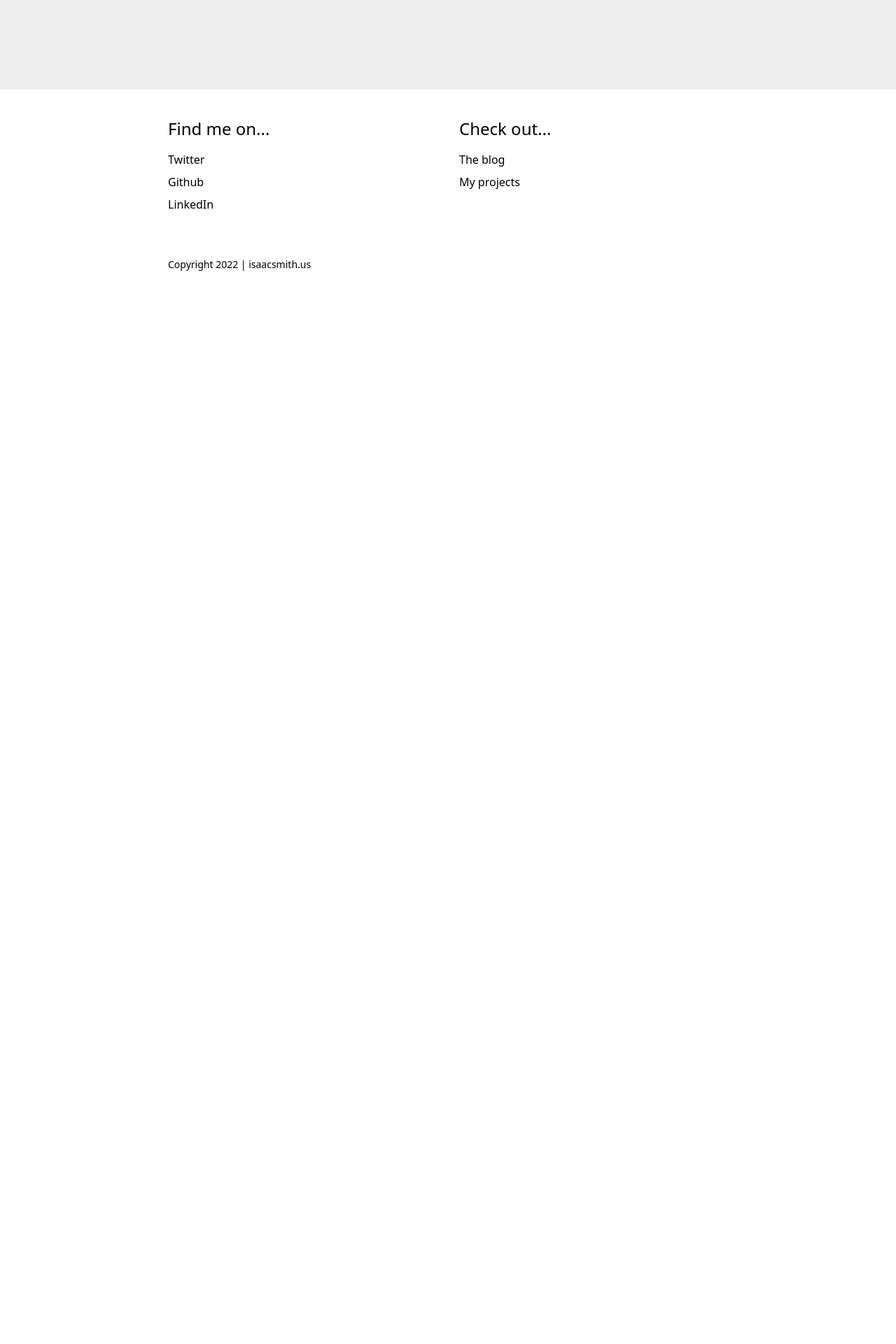
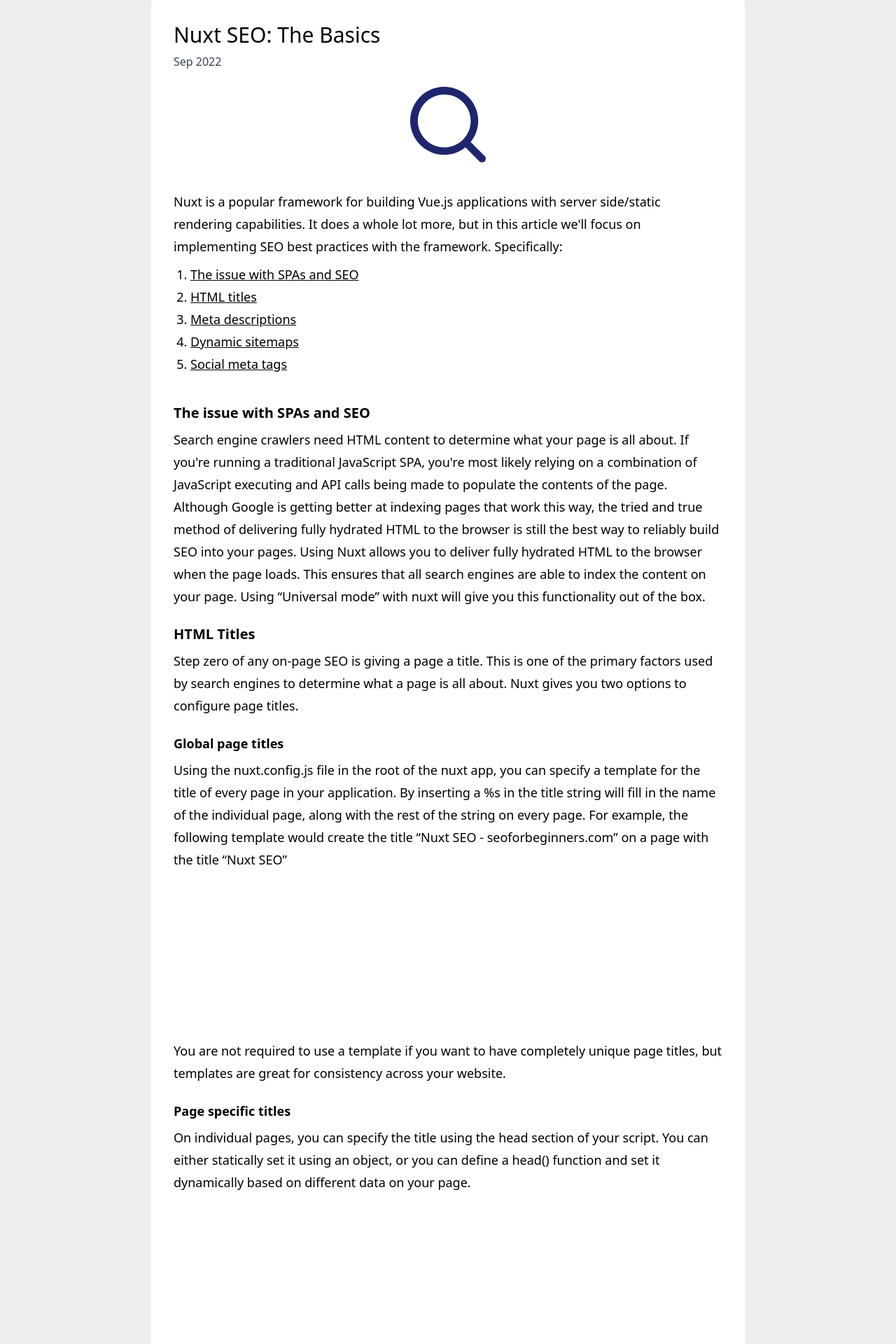
Before and after one commit to IsaacASmith/isaacasmith.github.io, a Nuxt app in the folder src/site/: page /blog/2022/nuxt-seo-basics in a window 1280 px wide. Shown: the part 160-2080 px from the top of the page at 70% size. Before the commit the page ends 800 px from the top, so only its background shows below. Built offline with nearby package versions, Linux system fonts and the light colour scheme; no server answers.

Commit message:
add nuxt SEO article

```diff
--- /dev/null
+++ b/src/site/pages/blog/2022/nuxt-seo-basics.vue
@@ -0,0 +1,168 @@
+<template>
+  <div>
+    <PostLayout :title="nuxtSEOBasicsPostDefinition.title" :publish-date="nuxtSEOBasicsPostDefinition.publishDate"
+      :tags="nuxtSEOBasicsPostDefinition.tags" :thumbnail="nuxtSEOBasicsPostDefinition.thumbnail">
+      <p class="mb-2">
+        Nuxt is a popular framework for building Vue.js applications with server side/static rendering capabilities. It
+        does a whole lot more, but in this article we'll focus on implementing SEO best practices with the framework.
+        Specifically:
+      </p>
+      <ul class="list-decimal underline ml-6 mb-10">
+        <li>
+          <a href="#spa-seo-issues">The issue with SPAs and SEO</a>
+        </li>
+        <li>
+          <a href="#html-titles">HTML titles</a>
+        </li>
+        <li>
+          <a href="#meta-descriptions">Meta descriptions</a>
+        </li>
+        <li>
+          <a href="#dynamic-sitemaps">Dynamic sitemaps</a>
+        </li>
+        <li>
+          <a href="#social-meta-tags">Social meta tags</a>
+        </li>
+      </ul>
+      <h2 class="mb-2 text-xl">
+        <strong>The issue with SPAs and SEO</strong>
+      </h2>
+      <p class="mb-6">
+        Search engine crawlers need HTML content to determine what your page is all about. If you're running a
+        traditional JavaScript SPA, you're most likely relying on a combination of JavaScript executing and API calls
+        being made to populate the contents of the page. Although Google is getting better at indexing pages that work
+        this way, the tried and true method of delivering fully hydrated HTML to the browser is still the best way to
+        reliably build SEO into your pages. Using Nuxt allows you to deliver fully hydrated HTML to the browser when the
+        page loads. This ensures that all search engines are able to index the content on your page. Using “Universal
+        mode” with nuxt will give you this functionality out of the box.
+      </p>
+      <h2 class="mb-2 text-xl">
+        <strong>HTML Titles</strong>
+      </h2>
+      <p class="mb-6">
+        Step zero of any on-page SEO is giving a page a title. This is one of the primary factors used by search engines
+        to determine what a page is all about. Nuxt gives you two options to configure page titles.
+      </p>
+
+      <h3 class="mb-2 text-lg font-semibold">
+        Global page titles
+      </h3>
+      <p class="mb-4">
+        Using the nuxt.config.js file in the root of the nuxt app, you can specify a template for the title of every
+        page in your application. By inserting a %s in the title string will fill in the name of the individual page,
+        along with the rest of the string on every page. For example, the following template would create the title
+        “Nuxt SEO - seoforbeginners.com” on a page with the title “Nuxt SEO”
+      </p>
+      <Gist gist="IsaacASmith/78debdeeead6f33f6792c9705d5e8b9d" :height="225" />
+      <p class="mb-6">
+        You are not required to use a template if you want to have completely unique page titles, but templates are
+        great for consistency across your website.
+      </p>
+
+      <h3 class="mb-2 text-lg font-semibold">
+        Page specific titles
+      </h3>
+      <p class="mb-4">
+        On individual pages, you can specify the title using the head section of your script. You can either statically
+        set it using an object, or you can define a head() function and set it dynamically based on different data on
+        your page.
+      </p>
+      <Gist gist="IsaacASmith/3c95b4c51e3cb2400705f5c3c8e15fbb" class="mb-6" :height="260" />
+      <h2 class="mb-2 text-xl">
+        <strong>Meta descriptions</strong>
+      </h2>
+      <p class="mb-4">
+        Arguably the second most important on-page SEO feature coming in after the page title is the meta description of
+        your page. This is a longer description of your page that search engines can use to display a snippet of
+        information to users on the search engine results page (SERP) about your page. Nuxt lets you set this
+        description on each page using the head script section on the page, just like the title.
+      </p>
+      <Gist gist="IsaacASmith/f211bdbf6e3ed9a6c9b620d006a82716" class="mb-1" :height="420" />
+
+      <p class="mb-4">
+        You can also dynamically generate this description based on different conditions.
+      </p>
+      <Gist gist="IsaacASmith/f0c47b4cb14d76004c4f095b5fa5c2ca" class="mb-1" :height="460" />
+
+      <p class="mb-6">
+        Just like any other site, it's recommended to keep your description text between 50 and 160 characters. Going
+        longer will often cause your description to be cut off in the SERP.
+      </p>
+
+      <h2 class="mb-2 text-xl">
+        <strong>Dynamic sitemaps</strong>
+      </h2>
+      <p class="mb-4">
+        Tired of updating your sitemap every time you add a new page? Look no further. Nuxt can generate a sitemap for
+        you based on the pages linked within your application. It's a quick process, just run
+        <CodeBlock class="my-3" code="npm install @nuxtjs/sitemap"></CodeBlock>
+        Then add the following to your nuxt.config.js file.
+      </p>
+      <Gist gist="IsaacASmith/9450913af14d5f7aacc02fd0396b7dac" class="mb-1" :height="240" />
+
+      <p class="mb-6">
+        Then you can head over to the /sitemap.xml route on your website and view the full sitemap. This is a quick way
+        to generate a sitemap and get it ready for submitting to google. More details on the Nuxt sitemap module can
+        be found <a class="underline" href="https://sitemap.nuxtjs.org/" target="_blank">in their docs</a>.
+      </p>
+
+      <h2 class="mb-2 text-xl">
+        <strong>Social meta tags</strong>
+      </h2>
+      <p class="mb-4">
+        While social meta tags may not necessarily be required for SEO, they are a great way to improve click through
+        when sharing links to your site to social media. Nuxt makes it easy to add these meta tags along with the other
+        features we've discussed so far. You can add them either at the nuxt.config.js level to have them globally
+        applied, or you can place the tags on individual pages to customize the tag on a per-page basis. Here's an
+        example of adding social meta tags to the nuxt.config.js file.
+      </p>
+      <Gist gist="IsaacASmith/e9f4dfcd955523bd9d5839bc180f7d80" class="mb-6" :height="420" />
+
+      <p class="flex flex-row justify-center mt-4 mb-8 text-xl font-bold">. . .</p>
+      <h2 class="mb-2 text-xl">
+        <strong>Wrap Up</strong>
+      </h2>
+      <p class="mb-6">
+        Nuxt is a great tool for building high-end Vue applications. The server side/static rendering capabilities give
+        us the ability to implement SEO best practices that are often much more difficult in a traditional SPA. We can
+        deliver fully hydrated HTML to the browser, with all of our meta/title content ready to go for search engines to
+        pick up.
+
+      </p>
+    </PostLayout>
+  </div>
+</template>
+
+<script>
+import PostLayout from '@/components/post-layout.vue'
+import blogDefinition from '~/plugins/blog-definition.js'
+import Gist from '~/components/gist.vue'
+import CodeBlock from '~/components/code-block.vue'
+
+export default {
+  components: { PostLayout, Gist, CodeBlock },
+  data: () => ({
+    blogDefinition,
+  }),
+  head() {
+    return {
+      title: 'Nuxt SEO: The Basics of On-Page SEO',
+      meta: [
+        {
+          hid: 'nuxt-seo-page-description',
+          name: 'description',
+          content:
+            `Nuxt is a great tool to do on-page SEO work. It lets you set titles, meta tags, and sends fully hydrated HTML to the browser.`,
+        },
+      ],
+    }
+  },
+  computed: {
+    nuxtSEOBasicsPostDefinition() {
+      return this.blogDefinition.posts.find(
+        (post) => post.url === '/blog/2022/nuxt-seo-basics'
+      )
+    },
+  },
+}
+</script>
--- a/src/site/plugins/blog-definition.js
+++ b/src/site/plugins/blog-definition.js
@@ -1,5 +1,14 @@
 export default {
   posts: [
+    {
+      thumbnail: require('~/assets/img/blog/2022/nuxt-seo-basics/icon.svg'),
+      title: 'Nuxt SEO: The Basics',
+      shortDesc:
+        'Nuxt is a great tool to do on-page SEO work. It lets you set titles, meta tags, and sends fully hydrated HTML to the browser fo...',
+      url: '/blog/2022/nuxt-seo-basics',
+      tags: ['Technical', 'Vue', 'Nuxt', 'SEO'],
+      publishDate: new Date(2022, 8, 7),
+    },
     {
       thumbnail: require('~/assets/img/blog/2022/aspnet-global-auth/icon.svg'),
       title: 'Securing ASP.NET Apps With Global Authorization Filters',
```
Also changed, not shown: src/site/assets/img/blog/2022/nuxt-seo-basics/icon.svg (added).
